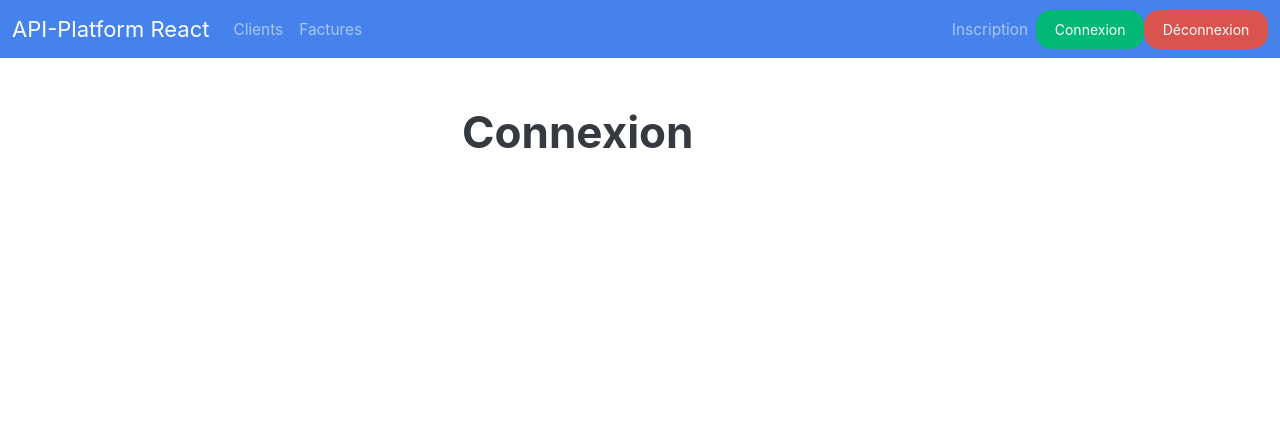
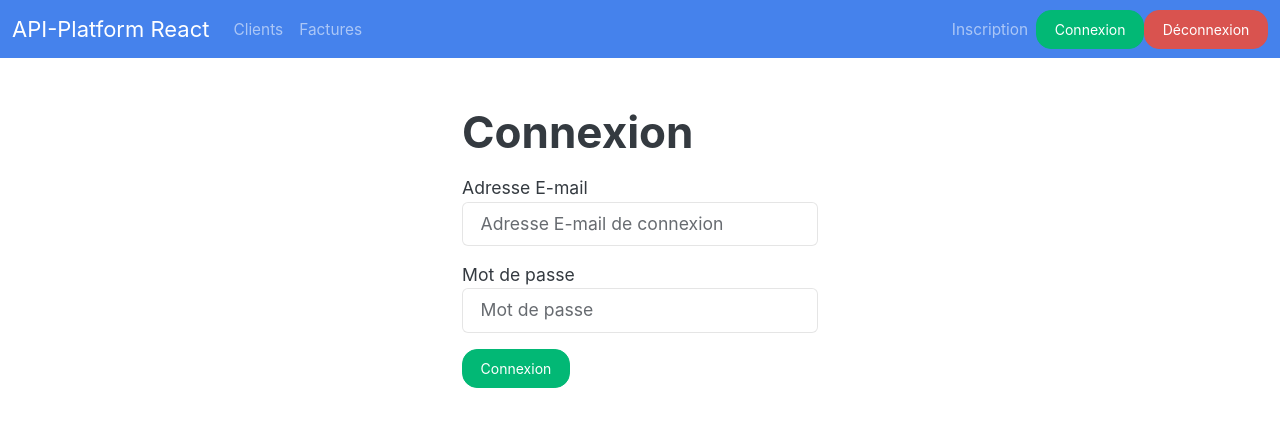
Before and after one commit to webepse/apireact2024, a React (Create React App) app: page /login in a window 1280 px wide. Shown: the top 426 px of the page. Built offline with nearby package versions, Linux system fonts and the light colour scheme.

Commit message:
authentication V1 final

```diff
--- a/src/pages/LoginPage.jsx
+++ b/src/pages/LoginPage.jsx
@@ -1,10 +1,71 @@
+import { useState } from 'react'
+import authAPI from '../services/authAPI';
+
 const LoginPage = (props) => {
+    const [credentials, setCredentials] = useState({
+        username: "",
+        password: ""
+    })
+
+    const [ error, setError ] = useState("")
+
+    const handleChange = (event) => {
+        const value = event.currentTarget.value
+        const name = event.currentTarget.name
+
+        // pour copier ... et avec une virgule on peut ajouter ou remplacer un élément dans ma copie
+
+        setCredentials({...credentials, [name]:value})
+    }
+
+    const handleSubmit = async (event) => {
+        event.preventDefault()
+        try{
+            await authAPI.authenticate(credentials)
+            setError("")
+        }catch(error)
+        {
+            setError("Aucun compte ne possède cette adresse e-mail ou les iformation ne corresponde pas")
+        }
+    }
+
     return (
         <>
             <div className="row">
                 <div className="col-4 offset-4">
                     <h1>Connexion</h1>
-                    <form></form>
+                    <form onSubmit={handleSubmit}>
+                        <div className="form-group my-3">
+                            <label htmlFor="username">Adresse E-mail</label>
+                            <input
+                                type="email"
+                                value={credentials.username}
+                                onChange={handleChange}
+                                placeholder='Adresse E-mail de connexion'
+                                id="username"
+                                name="username"
+                                className={"form-control " + (error && "is-invalid")}
+                            />
+                            { error && (
+                                <p className='invalid-feedback'>{error}</p>
+                            )}
+                        </div>
+                        <div className="form-group my-3">
+                            <label htmlFor="password">Mot de passe</label>
+                            <input
+                                type="password"
+                                value={credentials.password}
+                                onChange={handleChange}
+                                placeholder='Mot de passe'
+                                id="password"
+                                name="password"
+                                className='form-control'
+                            />
+                        </div>
+                        <div className="form-group my-3">
+                            <button className="btn btn-success">Connexion</button>
+                        </div>
+                    </form>
                 </div>
             </div>
         </>
```
